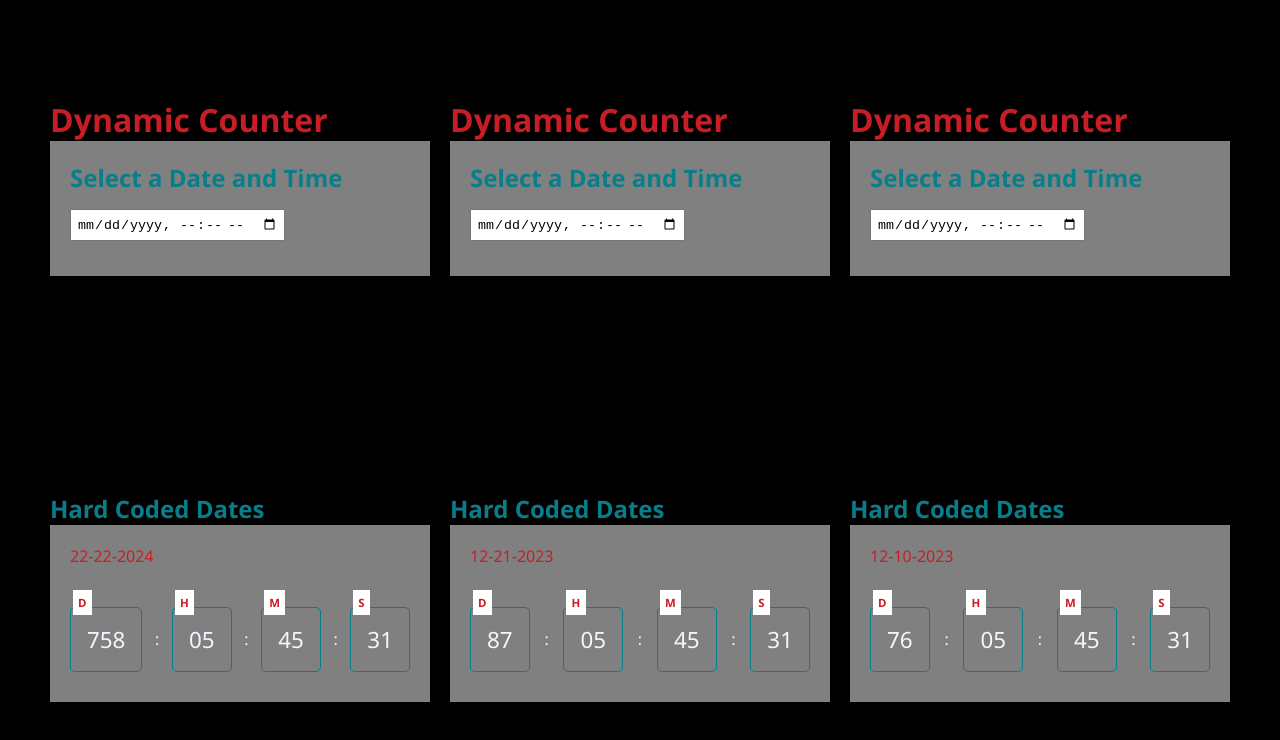
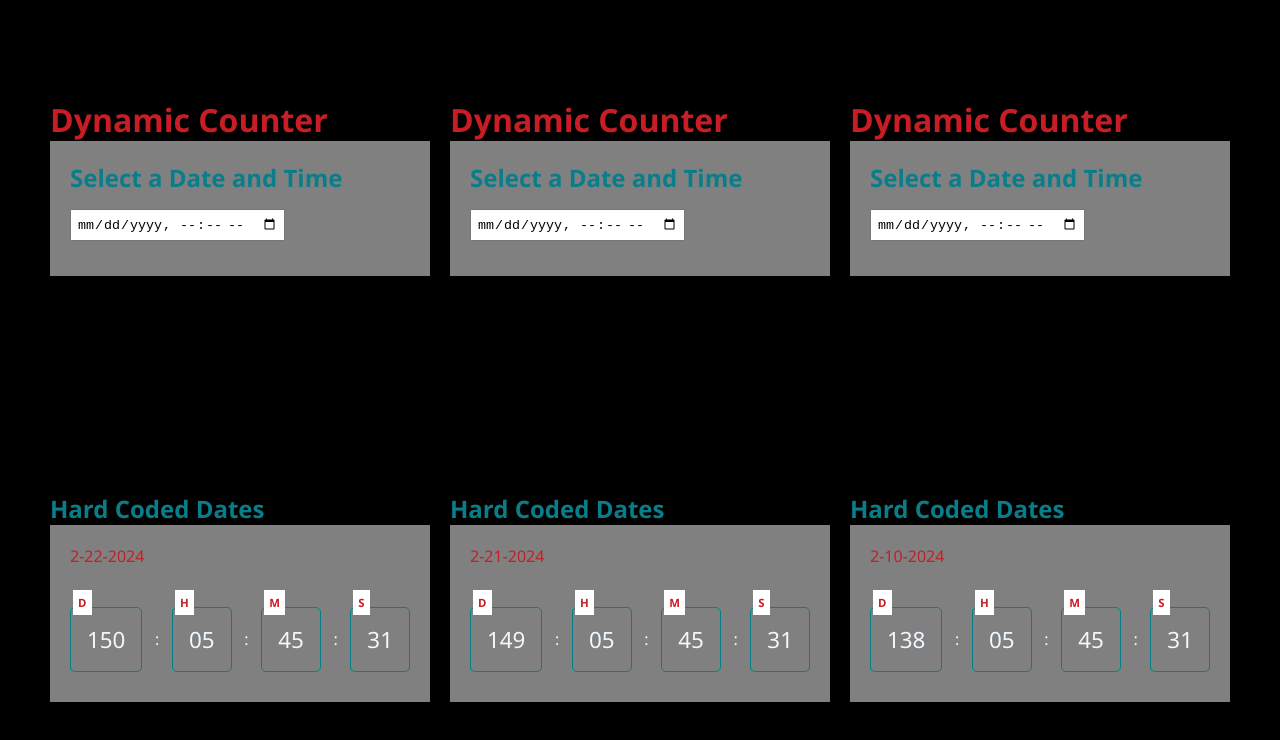
Before and after one commit to oscar-mcintosh/reuseable-countdown, a Nuxt app: page / in a window 1280 px wide. Shown: the top 740 px of the page. Built offline with nearby package versions, Linux system fonts and the light colour scheme.

Commit message:
Updated count

```diff
--- a/pages/index.vue
+++ b/pages/index.vue
@@ -12,7 +12,7 @@
                 <div class="counter">
                     <Counter
                         :year="2024"
-                        :month="22"
+                        :month="2"
                         :date="22"
                         :hour="23"
                         :minute="23"
@@ -25,8 +25,8 @@
                     <h2>Hard Coded Dates</h2>
                     <div class="counter">
                         <Counter
-                            :year="2023"
-                            :month="12"
+                            :year="2024"
+                            :month="2"
                             :date="21"
                             :hour="23"
                             :minute="23"
@@ -39,8 +39,8 @@
                 <h2>Hard Coded Dates</h2>
                 <div class="counter">
                     <Counter
-                        :year="2023"
-                        :month="12"
+                        :year="2024"
+                        :month="2"
                         :date="10"
                         :hour="23"
                         :minute="23"
```
